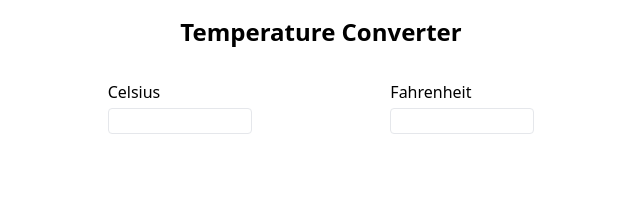
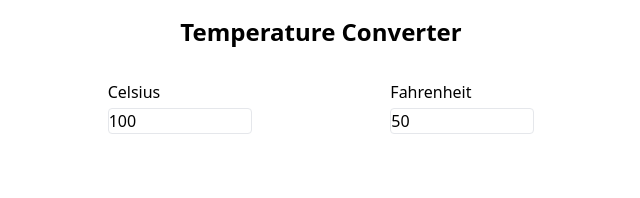
Before and after one commit to manavm1990/temp-converter, a React (Create React App) app: page / in a window 1280 px wide. Shown: the top 198 px of the page, without its empty margins (319-959 px from the left). Built offline with nearby package versions, Linux system fonts and the light colour scheme.

Commit message:
Log values from controlled inputs

```diff
--- a/src/App.jsx
+++ b/src/App.jsx
@@ -2,6 +2,10 @@ import "./App.css";
 import Input from "./components/Input/Input";
 
 function App() {
+  const handleChange = (event) => {
+    console.log(event.target.value);
+  };
+
   return (
     <>
       <h1 className="my-4 text-center text-2xl font-bold">
@@ -9,8 +13,8 @@ function App() {
       </h1>
 
       <form className="mx-auto mt-8 flex w-1/3 justify-between">
-        <Input label="Celsius" />
-        <Input label="Fahrenheit" />
+        <Input label="Celsius" value={100} changeHandler={handleChange} />
+        <Input label="Fahrenheit" value={50} changeHandler={handleChange} />
       </form>
     </>
   );
--- a/src/components/Input/Input.jsx
+++ b/src/components/Input/Input.jsx
@@ -1,6 +1,6 @@
 import PropTypes from "prop-types";
 
-export default function Input({ label }) {
+export default function Input({ label, value, changeHandler }) {
   return (
     <div className="flex flex-col gap-y-1">
       <label htmlFor={label.toLowerCase()}>{label}</label>
@@ -8,6 +8,8 @@ export default function Input({ label }) {
         type="number"
         id={label.toLowerCase()}
         className="w-36 rounded border"
+        value={value}
+        onChange={changeHandler}
       />
     </div>
   );
@@ -15,4 +17,6 @@ export default function Input({ label }) {
 
 Input.propTypes = {
   label: PropTypes.string.isRequired,
+  value: PropTypes.number.isRequired,
+  changeHandler: PropTypes.func.isRequired,
 };
```
